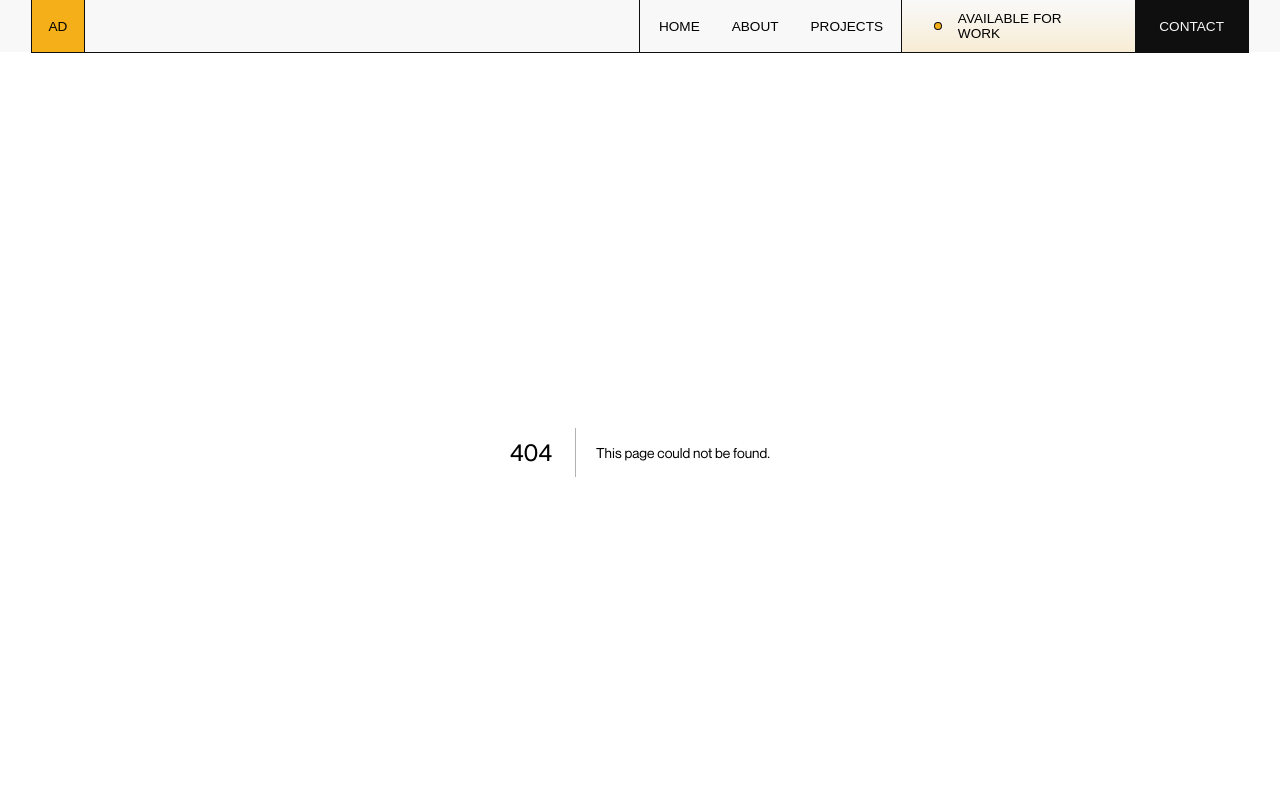
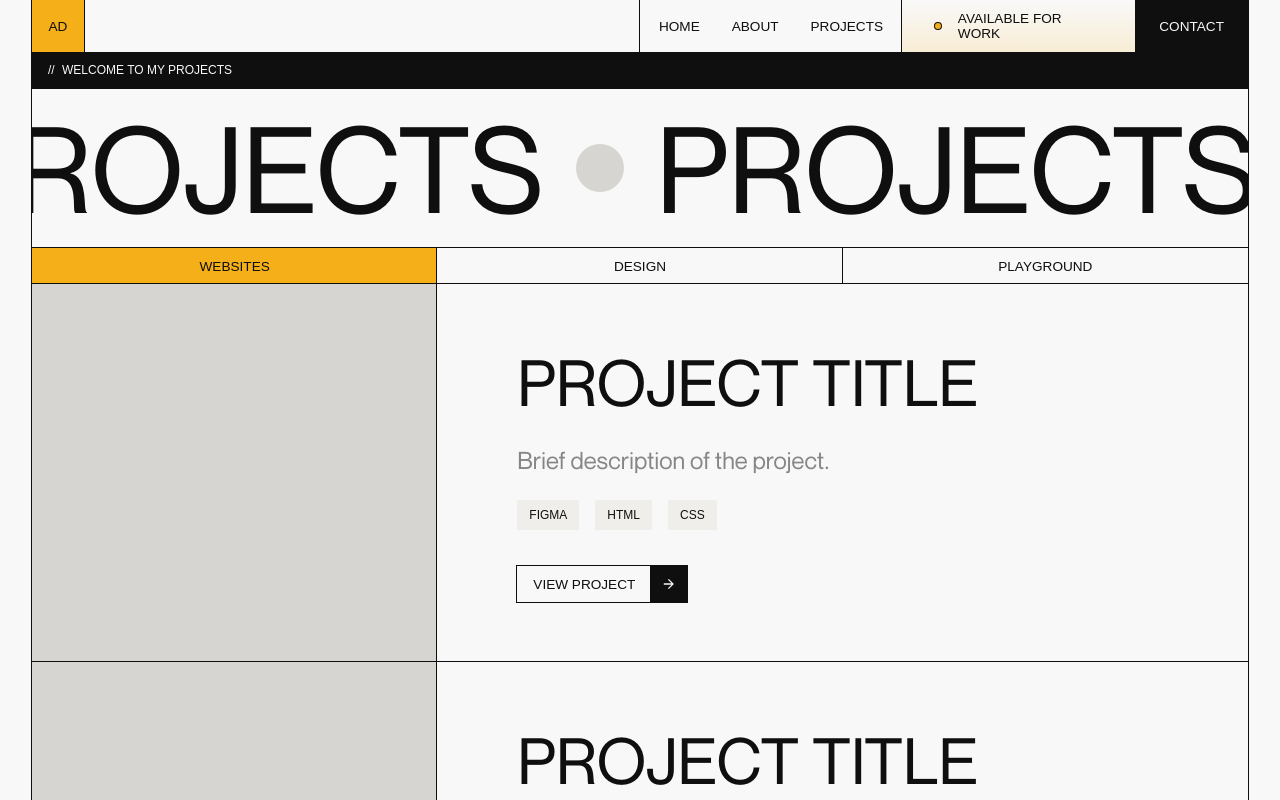
Before and after one commit to andreadayo/portfolio-2025, a Next.js app: page /projects in a window 1280 px wide. Before the commit this address had no page. Shown: the top 800 px of the page. Built offline with nearby package versions, Linux system fonts and the light colour scheme; a web font is replaced by a local one.

Commit message:
feat(projects-list): create project list component and add icon to button props

```diff
--- /dev/null
+++ b/src/app/projects/page.tsx
@@ -0,0 +1,14 @@
+import { PaddingWrapper } from "@components/PaddingWrapper/styles";
+import Title from "@/src/components/Projects/Title";
+import List from "@/src/components/Projects/List";
+
+export default function Projects() {
+  return (
+    <>
+      <PaddingWrapper>
+        <Title />
+        <List />
+      </PaddingWrapper>
+    </>
+  );
+}
--- a/src/components/Button/index.tsx
+++ b/src/components/Button/index.tsx
@@ -1,30 +1,45 @@
-import Link from "next/link";
-import { ButtonContainer, Text } from "./styles";
+import {
+  ButtonContainer,
+  ButtonText,
+  Text,
+  IconContainer,
+  Icon,
+} from "./styles";
 
 interface ButtonProps {
   icon?: string;
+  iconSize?: "small" | "medium" | "large";
   type?: "black" | "yellow" | "default";
   size: "fill" | "auto";
   children: React.ReactNode;
-  href?: string;
+  href: string;
 }
 
-// TODO: Add icon
+export function Button({
+  icon,
+  iconSize,
+  type,
+  size,
+  children,
+  href,
+}: ButtonProps) {
+  return (
+    <ButtonContainer href={href} size={size}>
+      <ButtonText type={type}>
+        <Text type={type}>{children}</Text>
+      </ButtonText>
 
-export function Button({ type, size, children, href }: ButtonProps) {
-  if (href) {
-    return (
-      <Link href={href}>
-        <ButtonContainer type={type} size={size}>
-          <Text type={type}>{children}</Text>
-        </ButtonContainer>
-      </Link>
-    );
-  }
-
-  return (
-    <ButtonContainer type={type} size={size}>
-      <Text type={type}>{children}</Text>
+      {icon && iconSize && (
+        <IconContainer>
+          <Icon
+            src={icon}
+            alt="Button Icon"
+            width={16}
+            height={16}
+            iconsize={iconSize}
+          />
+        </IconContainer>
+      )}
     </ButtonContainer>
   );
 }
--- a/src/components/Button/styles.tsx
+++ b/src/components/Button/styles.tsx
@@ -1,12 +1,20 @@
+import Image from "next/image";
+import Link from "next/link";
 import styled from "styled-components";
 import { SubtitleXS } from "@tokens/typography";
 
-export const ButtonContainer = styled.button<{
-  type?: "black" | "yellow" | "default";
+export const ButtonContainer = styled(Link)<{
   size?: "fill" | "auto";
 }>`
   width: ${({ size }) => (size === "fill" ? "100%" : "max-content")};
-  height: 1.75rem;
+  display: flex;
+  align-items: center;
+`;
+
+export const ButtonText = styled.button<{
+  type?: "black" | "yellow" | "default";
+}>`
+  flex: 1;
   padding: 0.625rem 1rem;
   display: flex;
   align-items: center;
@@ -37,3 +45,29 @@ export const Text = styled(SubtitleXS)<{
     font-size: ${({ theme }) => theme.fontSize.sm};
   }
 `;
+
+export const IconContainer = styled.div`
+  width: auto;
+  height: 100%;
+  aspect-ratio: 1 / 1;
+  display: flex;
+  align-items: center;
+  justify-content: center;
+  background-color: ${({ theme }) => theme.invertedBGColor};
+  outline: 0.063rem solid ${({ theme }) => theme.borderColor};
+`;
+
+export const Icon = styled(Image)<{ iconsize: "small" | "medium" | "large" }>`
+  width: ${({ iconsize }) =>
+    iconsize === "small"
+      ? "1rem"
+      : iconsize === "medium"
+      ? "1.5rem"
+      : "2.25rem"};
+  height: ${({ iconsize }) =>
+    iconsize === "small"
+      ? "1rem"
+      : iconsize === "medium"
+      ? "1.5rem"
+      : "2.25rem"};
+`;
--- /dev/null
+++ b/src/components/Projects/List/index.tsx
@@ -0,0 +1,69 @@
+"use client";
+
+import { Button } from "@components/Button";
+import {
+  ListContainer,
+  TabsContainer,
+  ProjectContainer,
+  PreviewImage,
+  InfoContainer,
+  Details,
+  Title,
+  Description,
+  TagsContainer,
+  Tag,
+} from "./styles";
+
+function ProjectItem() {
+  return (
+    <ProjectContainer>
+      <PreviewImage></PreviewImage>
+      <InfoContainer>
+        <Details>
+          <Title>Project Title</Title>
+          <Description>Brief description of the project.</Description>
+          <TagsContainer>
+            <Tag>Figma</Tag>
+            <Tag>HTML</Tag>
+            <Tag>CSS</Tag>
+          </TagsContainer>
+        </Details>
+
+        <Button
+          icon="/assets/Icons/arrow-right.svg"
+          iconSize="small"
+          type="default"
+          size="auto"
+          href="#"
+        >
+          View Project
+        </Button>
+      </InfoContainer>
+    </ProjectContainer>
+  );
+}
+
+export default function List() {
+  return (
+    <>
+      <ListContainer>
+        <TabsContainer>
+          <Button type="yellow" size="fill" href="#">
+            Websites
+          </Button>
+          <Button type="default" size="fill" href="#">
+            Design
+          </Button>
+          <Button type="default" size="fill" href="#">
+            Playground
+          </Button>
+        </TabsContainer>
+
+        {/*  Projects */}
+        {Array.from({ length: 3 }).map((_, index) => (
+          <ProjectItem key={index} />
+        ))}
+      </ListContainer>
+    </>
+  );
+}
--- /dev/null
+++ b/src/components/Projects/List/styles.tsx
@@ -0,0 +1,99 @@
+import styled from "styled-components";
+import { BodyLG, SubtitleXS, TitleXGigantic } from "@tokens/typography";
+
+export const ListContainer = styled.div`
+  width: 100%;
+  display: flex;
+  flex-direction: column;
+  outline: 0.063rem solid ${({ theme }) => theme.borderColor};
+`;
+
+export const TabsContainer = styled.div`
+  width: 100%;
+  display: flex;
+`;
+
+export const ProjectContainer = styled.div`
+  width: 100%;
+  display: grid;
+  grid-template-columns: 1fr 2fr;
+`;
+
+export const PreviewImage = styled.div`
+  width: 100%;
+  height: 100%;
+  background: ${({ theme }) => theme.color.grey};
+  outline: 0.063rem solid ${({ theme }) => theme.borderColor};
+`;
+
+export const InfoContainer = styled.div`
+  position: relative;
+  width: 100%;
+  height: 100%;
+  padding: 3.75rem 5rem;
+  display: flex;
+  flex-direction: column;
+  gap: 2.25rem;
+  background: ${({ theme }) => theme.bgColor};
+  outline: 0.063rem solid ${({ theme }) => theme.borderColor};
+
+  &::before {
+    content: "";
+    position: absolute;
+    top: 0;
+    left: 0;
+    width: 100%;
+    height: 100%;
+    opacity: 0;
+    background: ${({ theme }) => theme.color.gradientYellow};
+    z-index: 0;
+    pointer-events: none;
+  }
+
+  &:hover::before {
+    opacity: 1;
+  }
+
+  > * {
+    position: relative;
+    z-index: 1;
+  }
+
+  &:hover {
+    cursor: pointer;
+  }
+`;
+
+export const Details = styled.div`
+  width: 100%;
+  display: flex;
+  flex-direction: column;
+  gap: 1.5rem;
+`;
+
+export const Title = styled(TitleXGigantic)`
+  color: ${({ theme }) => theme.contentColor};
+  text-transform: uppercase;
+`;
+
+export const Description = styled(BodyLG)`
+  color: ${({ theme }) => theme.color.darkGrey};
+`;
+
+export const TagsContainer = styled.div`
+  width: 100%;
+  display: flex;
+  flex-wrap: wrap;
+  gap: 0.5rem;
+
+  @media only screen and (min-width: ${({ theme }) => theme?.breakpoint?.sm}) {
+    gap: 1rem;
+  }
+`;
+
+export const Tag = styled(SubtitleXS)`
+  color: ${({ theme }) => theme.contentColor};
+  background-color: ${({ theme }) => theme.color.lightYellow};
+  padding: 0.5rem 0.75rem;
+  text-transform: uppercase;
+`;
--- /dev/null
+++ b/src/components/Projects/Title/index.tsx
@@ -0,0 +1,13 @@
+"use client";
+
+import { Divider } from "@components/Divider";
+import MarqueeText from "@components/MarqueeText";
+
+export default function Title() {
+  return (
+    <>
+      <Divider type="black">Welcome to my projects</Divider>
+      <MarqueeText>Projects</MarqueeText>
+    </>
+  );
+}
```
Also changed, not shown: public/assets/Icons/arrow-right.svg (added).
